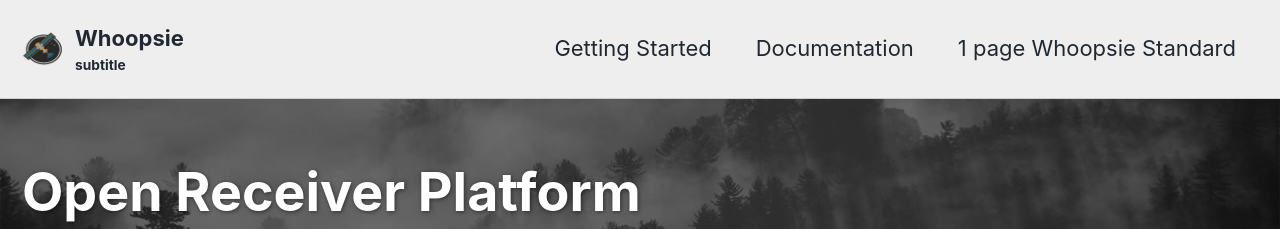
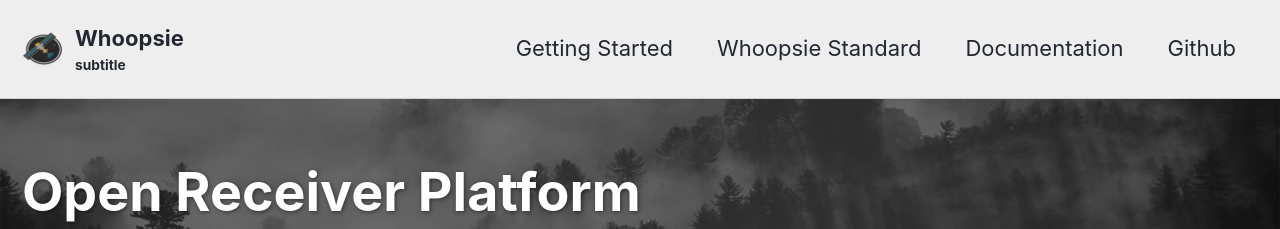
Before and after one commit to thya-aerospace/whoopsie, a Jekyll site: the page built from docs/_pages/home.md, in a window 1280 px wide. Shown: the top 229 px of the page. Built offline with Jekyll 4.4.1, drawn with Linux system fonts in a browser that asks for light colours; cached includes are drawn as plain includes.

Commit message:
Update navigation.yml

```diff
--- a/docs/_data/navigation.yml
+++ b/docs/_data/navigation.yml
@@ -2,10 +2,12 @@
 main:
   - title: "Getting Started"
     url: https://github.com/thya-aerospace/whoopsie/wiki
+  - title: "Whoopsie Standard"
+    url: /standard/
   - title: "Documentation"
     url: https://github.com/thya-aerospace/whoopsie/wiki
-  - title: "1 page Whoopsie Standard"
-    url: /standard/
+  - title: "Github"
+    url: https://github.com/thya-aerospace/whoopsie/
   #- title: "Enterprise"
   #  url: /enterprise/
   # - title: "Login"
```
